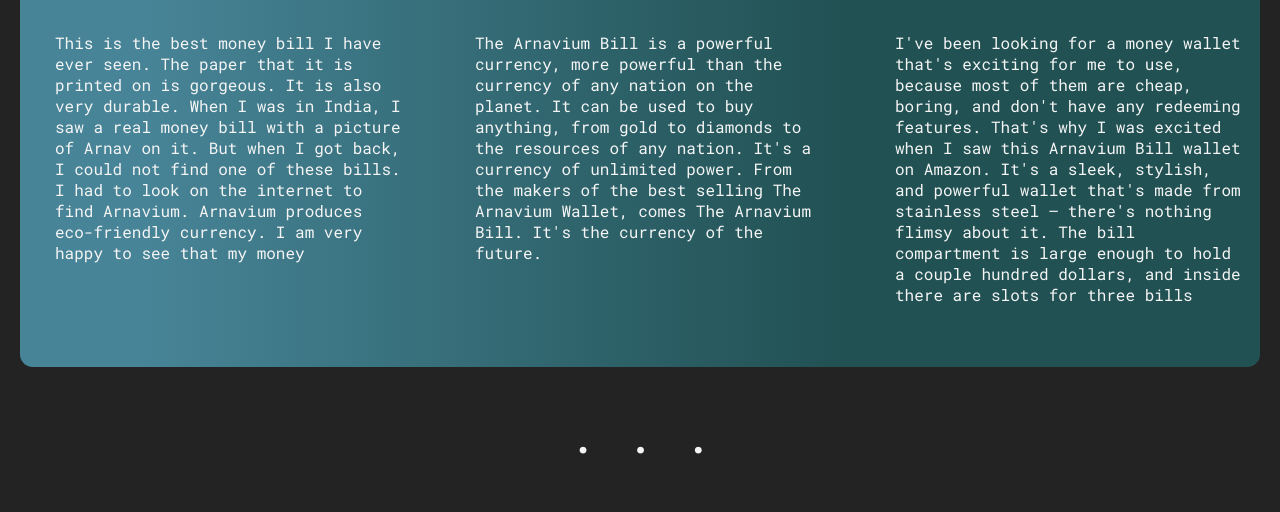
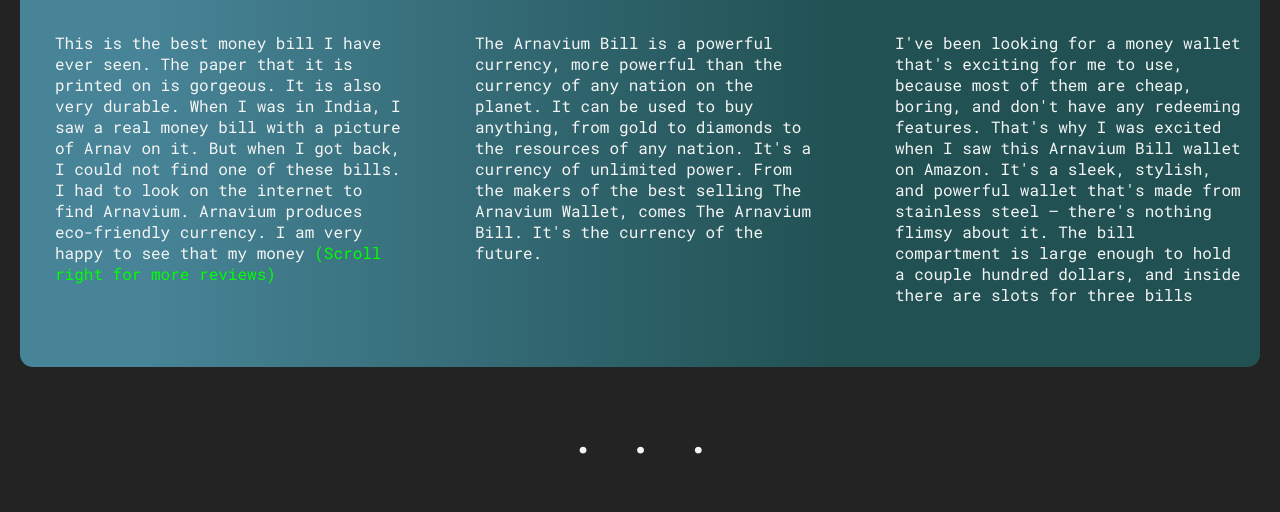
Before and after one commit to AN1001/TheArnaviumBillFoundation, a plain HTML site: page index.html in a window 1280 px wide. Shown: the part 288-800 px from the top of the page. Drawn offline with Linux system fonts and the light colour scheme.

Commit message:
Update index.html

```diff
--- a/index.html
+++ b/index.html
@@ -27,7 +27,9 @@
             <section id="border">
                 <div id="review">This is the best money bill I have ever seen. The paper that it is printed on is gorgeous. It is also very durable. When I was in India, I saw a real money bill with a picture of Arnav on it.
                     But when I got back, I could not find one of these bills. I had to look on the internet to find Arnavium.
-                    Arnavium produces eco-friendly currency. I am very happy to see that my money</div>
+                    Arnavium produces eco-friendly currency. I am very happy to see that my money
+                    <span id="m">(Scroll right for more reviews)</span>
+                </div>
             </section>
             <section id="border">
                 <div id="review">The Arnavium Bill is a powerful currency, more powerful than the currency of any nation on the planet. It can be used to buy anything, from gold to diamonds to the resources of any nation.  It's a currency of unlimited power.
```
